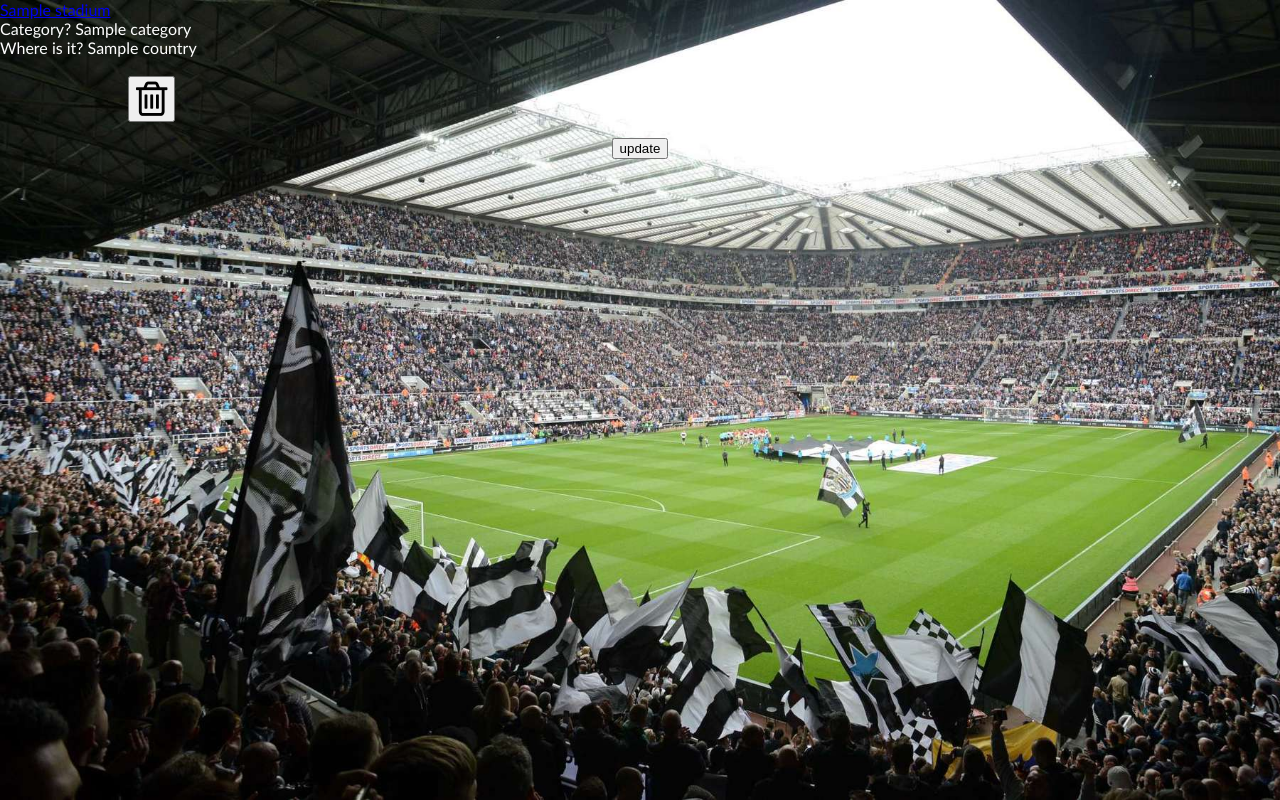
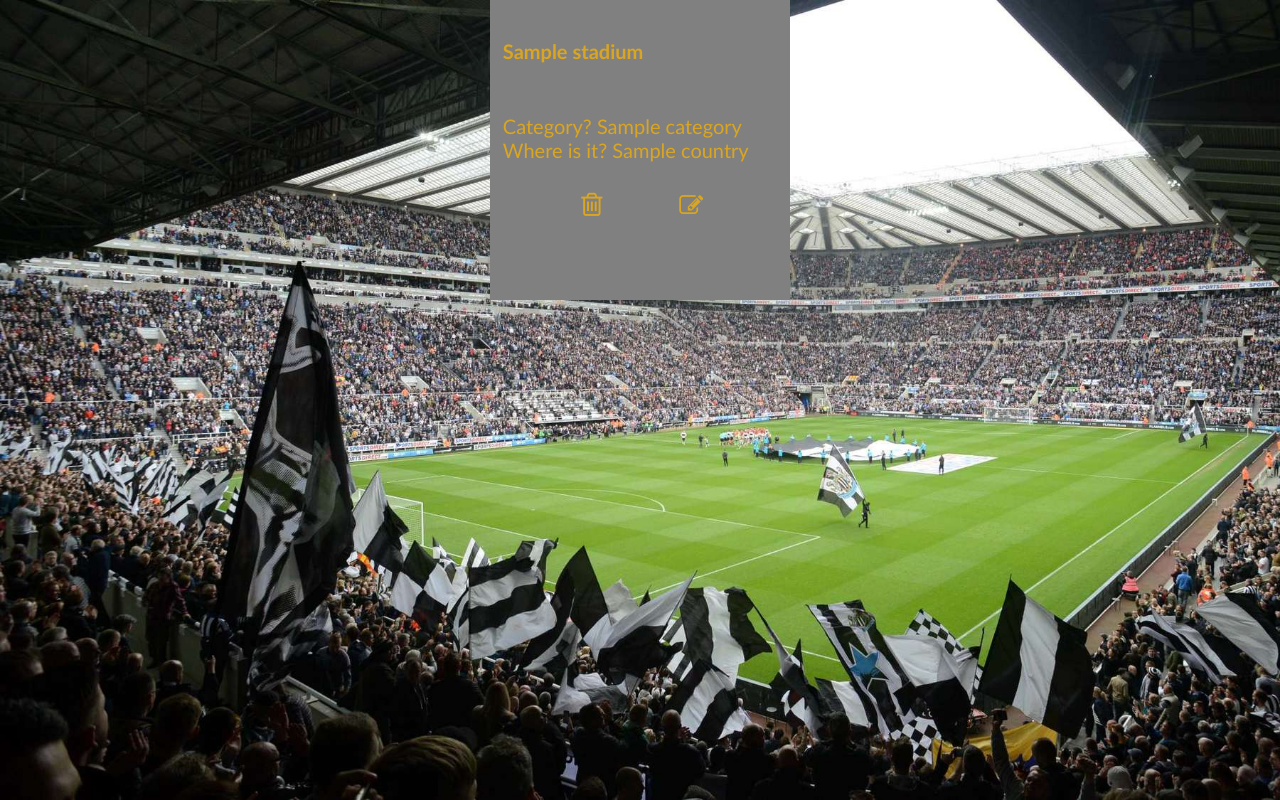
Before and after one commit to garyb6/Project1, a Flask app: page /stadiums/ in a window 1280 px wide. Shown: the part 127-927 px from the top of the page. Run offline with Flask 2, Linux system fonts and the light colour scheme; a database or web service that is not in the repository returns one stand-in record (values such as "Sample title"); some libraries are stand-ins or nearby versions.

Commit message:
stadiums visited css complete

```diff
--- a/templates/stadiums/visited.html
+++ b/templates/stadiums/visited.html
@@ -2,10 +2,10 @@
 <hr>
 {% block content %}
 <section id = "image">
+<div class = "flexbox">
 {% for stadium in all_stadiums %}
-    <div class="stadium">
-        <div class="content">
-        <a href="/stadiums/{{stadium.id}}">{{stadium.name}}</a>
+    <div class="card">
+        <h4>{{stadium.name}}</h4>
         <br>
         <div>
             Category? {{stadium.category}}
@@ -14,17 +14,20 @@
             <br>
             <br>
         </div>
+        <div class="align">
             <div class="buttons">
                 <form class="delete-form" action="/stadiums/{{stadium.id}}/delete" method="POST">
-            <button class="trash-button"><i class="fa fa-trash-o fa-3x" style="color:black" aria-hidden="true"></i></button>
+                    <button class="icon-button"><i class="fa fa-trash-o fa-3x" style="color:goldenrod" aria-hidden="true"></i></button>
                 </form>
             </div>
             <div class="buttons">
                 <form class="update-form" action="/stadiums/{{stadium.id}}/edit" method="GET">
-            <button>update</button>
+                    <button class="icon-button"><i class="fa fa-edit" style="font-size:24px;"></i></button>
                 </form>
             </div>
         </div>
+    </div>
 {% endfor %}
+</div>
 </section>
 {% endblock %}
```
Lines whose indentation alone changed are shown as unchanged.
